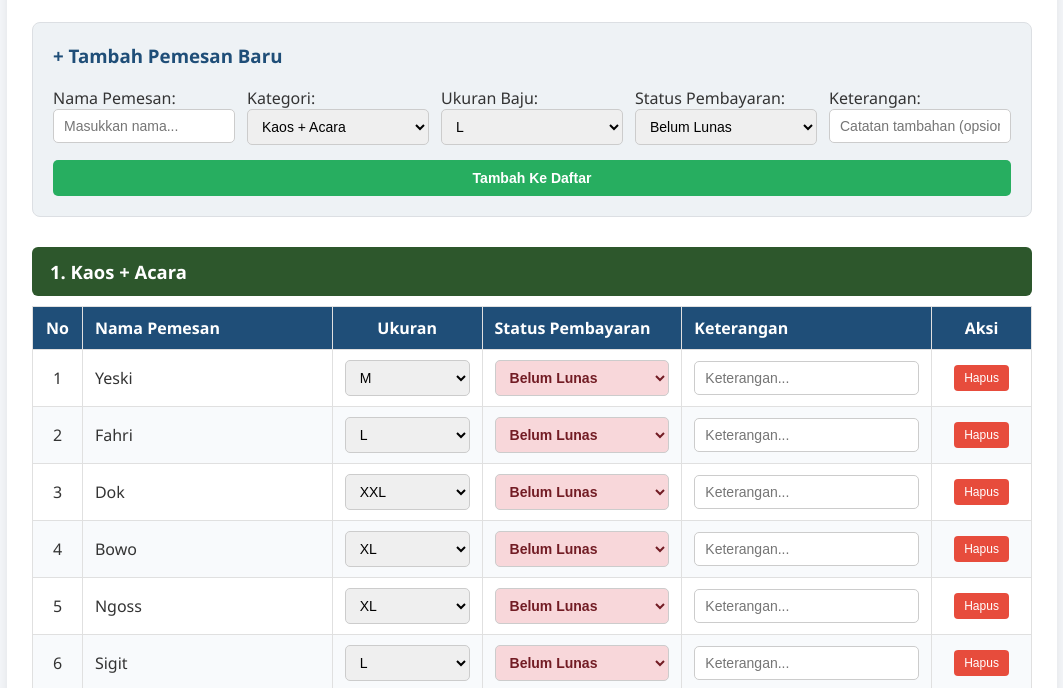
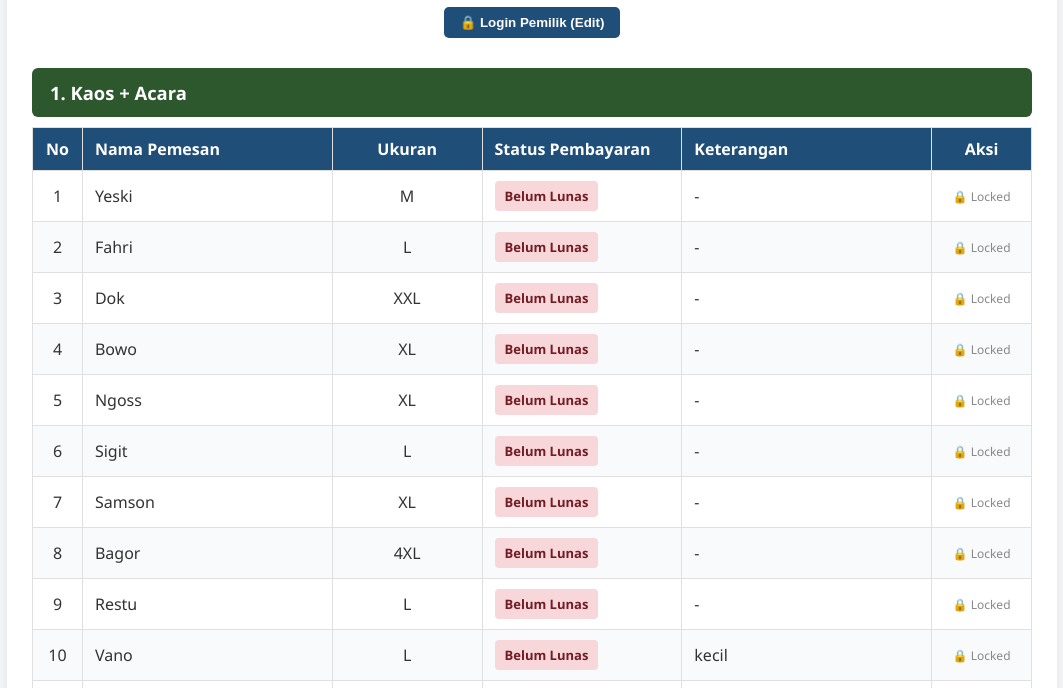
Before and after one commit to elangmahendrawan8-a11y/Order-kaos-blunk, a plain HTML site: page index.html in a window 1280 px wide. Shown: the part 112-800 px from the top of the page, without its empty margins (108-1171 px from the left). Drawn offline with Linux system fonts and the light colour scheme.

Commit message:
Enhance admin features and UI for order management
Updated styles and functionality for admin features, including visibility of form cards and buttons based on admin status. Enhanced data handling for order entries and improved user interface elements.

```diff
--- a/index.html
+++ b/index.html
@@ -6,25 +6,28 @@
     <title>List Orderan Kaos BLNK SQUAD</title>
     <style>
         body { font-family: 'Segoe UI', Tahoma, Geneva, Verdana, sans-serif; margin: 20px; background-color: #f4f6f9; color: #333; }
-        h1 { text-align: center; color: #1f4e78; margin-bottom: 25px; }
+        h1 { text-align: center; color: #1f4e78; margin-bottom: 10px; }
+        .admin-bar { text-align: center; margin-bottom: 20px; }
+        .admin-btn { background-color: #1f4e78; color: white; border: none; padding: 8px 16px; border-radius: 5px; cursor: pointer; font-weight: bold; }
+        .admin-btn.active { background-color: #e74c3c; }
         .container { max-width: 1000px; margin: 0 auto; background: #fff; padding: 25px; border-radius: 10px; box-shadow: 0 4px 12px rgba(0,0,0,0.08); }
-        .form-card { background-color: #eef2f5; padding: 20px; border-radius: 8px; margin-bottom: 30px; border: 1px solid #dcdfe3; }
+        .form-card { background-color: #eef2f5; padding: 20px; border-radius: 8px; margin-bottom: 30px; border: 1px solid #dcdfe3; display: none; }
+        .form-card.show { display: block; }
         .form-card h3 { margin-top: 0; color: #1f4e78; }
         .form-grid { display: grid; grid-template-columns: repeat(auto-fit, minmax(180px, 1fr)); gap: 12px; margin-bottom: 15px; }
-        .btn-submit { background-color: #27ae60; color: white; border: none; padding: 10px 20px; font-size: 14px; font-weight: bold; border-radius: 5px; cursor: pointer; width: 100%; transition: background 0.2s; }
-        .btn-submit:hover { background-color: #219150; }
-        .btn-delete { background-color: #e74c3c; color: white; border: none; padding: 6px 10px; border-radius: 4px; cursor: pointer; font-size: 12px; }
-        .btn-delete:hover { background-color: #c0392b; }
+        .btn-submit { background-color: #27ae60; color: white; border: none; padding: 10px 20px; font-size: 14px; font-weight: bold; border-radius: 5px; cursor: pointer; width: 100%; }
+        .btn-delete { background-color: #e74c3c; color: white; border: none; padding: 6px 10px; border-radius: 4px; cursor: pointer; font-size: 12px; display: none; }
+        .btn-delete.show { display: inline-block; }
         .category-title { background-color: #2d572c; color: white; padding: 12px 18px; margin-top: 30px; border-radius: 6px; font-size: 1.15rem; font-weight: bold; }
         table { width: 100%; border-collapse: collapse; margin-top: 10px; margin-bottom: 25px; }
         th, td { border: 1px solid #e0e0e0; padding: 10px 12px; text-align: left; }
         th { background-color: #1f4e78; color: white; font-weight: 600; }
         tr:nth-child(even) { background-color: #f8fafc; }
         select, input[type="text"] { width: 100%; padding: 8px 10px; border: 1px solid #ccc; border-radius: 5px; box-sizing: border-box; font-size: 14px; }
-        select:focus, input[type="text"]:focus { outline: none; border-color: #1f4e78; box-shadow: 0 0 5px rgba(31,78,120,0.3); }
-        .status-lunas { background-color: #d4edda !important; color: #155724 !important; font-weight: bold; }
-        .status-dp { background-color: #fff3cd !important; color: #856404 !important; font-weight: bold; }
-        .status-belum { background-color: #f8d7da !important; color: #721c24 !important; font-weight: bold; }
+        .status-badge { padding: 6px 10px; border-radius: 4px; font-weight: bold; display: inline-block; font-size: 13px; }
+        .status-lunas { background-color: #d4edda; color: #155724; }
+        .status-dp { background-color: #fff3cd; color: #856404; }
+        .status-belum { background-color: #f8d7da; color: #721c24; }
         @media (max-width: 600px) { .container { padding: 12px; } table, th, td { font-size: 13px; padding: 6px; } }
     </style>
 </head>
@@ -33,7 +36,11 @@
 <div class="container">
     <h1>LIST ORDERAN KAOS BLNK SQUAD</h1>
 
-    <div class="form-card">
+    <div class="admin-bar">
+        <button id="btn-login" class="admin-btn" onclick="toggleAdmin()">🔒 Login Pemilik (Edit)</button>
+    </div>
+
+    <div id="form-admin" class="form-card">
         <h3>+ Tambah Pemesan Baru</h3>
         <div class="form-grid">
             <div>
@@ -108,64 +115,96 @@
 </div>
 
 <script>
-    const dataAcara = [
-        { nama: "Yeski", size: "M", ket: "" },
-        { nama: "Fahri", size: "L", ket: "" },
-        { nama: "Dok", size: "XXL", ket: "" },
-        { nama: "Bowo", size: "XL", ket: "" },
-        { nama: "Ngoss", size: "XL", ket: "" },
-        { nama: "Sigit", size: "L", ket: "" },
-        { nama: "Samson", size: "XL", ket: "" },
-        { nama: "Bagor", size: "4XL", ket: "" },
-        { nama: "Restu", size: "L", ket: "" },
-        { nama: "Vano", size: "L", ket: "kecil" },
-        { nama: "Zanu", size: "XL", ket: "" },
-        { nama: "Irfan", size: "L", ket: "" },
-        { nama: "Elang", size: "L", ket: "" },
-        { nama: "Danis", size: "M", ket: "" },
-        { nama: "Adit", size: "XL", ket: "" },
-        { nama: "Zaki", size: "XXL", ket: "" },
-        { nama: "Iwang", size: "XL", ket: "" },
-        { nama: "Suta", size: "L", ket: "" },
-        { nama: "Kiko", size: "XL", ket: "" },
-        { nama: "Nugroho", size: "L", ket: "" },
-        { nama: "Kipkip", size: "L", ket: "" },
-        { nama: "Sahid", size: "M", ket: "" },
-        { nama: "Gustoong", size: "XL", ket: "" },
-        { nama: "Gundul", size: "L", ket: "" },
-        { nama: "Dok", size: "L", ket: "" }
+    // KATA SANDI PEMILIK (Bisa diganti sesuai keinginan)
+    const ADMIN_PASSWORD = "admin123";
+    let isAdmin = false;
+
+    const defaultAcara = [
+        { nama: "Yeski", size: "M", status: "Belum Lunas", ket: "" },
+        { nama: "Fahri", size: "L", status: "Belum Lunas", ket: "" },
+        { nama: "Dok", size: "XXL", status: "Belum Lunas", ket: "" },
+        { nama: "Bowo", size: "XL", status: "Belum Lunas", ket: "" },
+        { nama: "Ngoss", size: "XL", status: "Belum Lunas", ket: "" },
+        { nama: "Sigit", size: "L", status: "Belum Lunas", ket: "" },
+        { nama: "Samson", size: "XL", status: "Belum Lunas", ket: "" },
+        { nama: "Bagor", size: "4XL", status: "Belum Lunas", ket: "" },
+        { nama: "Restu", size: "L", status: "Belum Lunas", ket: "" },
+        { nama: "Vano", size: "L", status: "Belum Lunas", ket: "kecil" },
+        { nama: "Zanu", size: "XL", status: "Belum Lunas", ket: "" },
+        { nama: "Irfan", size: "L", status: "Belum Lunas", ket: "" },
+        { nama: "Elang", size: "L", status: "Belum Lunas", ket: "" },
+        { nama: "Danis", size: "M", status: "Belum Lunas", ket: "" },
+        { nama: "Adit", size: "XL", status: "Belum Lunas", ket: "" },
+        { nama: "Zaki", size: "XXL", status: "Belum Lunas", ket: "" },
+        { nama: "Iwang", size: "XL", status: "Belum Lunas", ket: "" },
+        { nama: "Suta", size: "L", status: "Belum Lunas", ket: "" },
+        { nama: "Kiko", size: "XL", status: "Belum Lunas", ket: "" },
+        { nama: "Nugroho", size: "L", status: "Belum Lunas", ket: "" },
+        { nama: "Kipkip", size: "L", status: "Belum Lunas", ket: "" },
+        { nama: "Sahid", size: "M", status: "Belum Lunas", ket: "" },
+        { nama: "Gustoong", size: "XL", status: "Belum Lunas", ket: "" },
+        { nama: "Gundul", size: "L", status: "Belum Lunas", ket: "" },
+        { nama: "Dok", size: "L", status: "Belum Lunas", ket: "" }
     ];
 
-    const dataKaos = [
-        { nama: "Kaper", size: "XXL", ket: "" },
-        { nama: "Gusti", size: "4XL", ket: "" },
-        { nama: "Boni", size: "XL", ket: "" },
-        { nama: "Rafif", size: "XL", ket: "" },
-        { nama: "Toks", size: "L", ket: "" },
-        { nama: "Papah Galih", size: "XXL", ket: "" },
-        { nama: "Mamah Yosinta", size: "XL", ket: "" },
-        { nama: "Lutvi", size: "M", ket: "" },
-        { nama: "Arya", size: "L", ket: "" },
-        { nama: "Mendi", size: "XXL", ket: "" },
-        { nama: "Bowo 1", size: "XL", ket: "" },
-        { nama: "Bowo 2", size: "M", ket: "" },
-        { nama: "Pek Mikk", size: "L", ket: "" },
-        { nama: "Elza", size: "XL", ket: "" },
-        { nama: "Ayah Utit 1", size: "M", ket: "" },
-        { nama: "David Unyil", size: "L", ket: "" },
-        { nama: "Candra", size: "XL", ket: "" },
-        { nama: "Anam", size: "L", ket: "" },
-        { nama: "Sigit 2", size: "L", ket: "" },
-        { nama: "Gundul 2", size: "XL", ket: "" },
-        { nama: "Weng", size: "XL", ket: "" },
-        { nama: "Ayah Utit 2", size: "XL", ket: "" },
-        { nama: "Pak Wan", size: "XXL", ket: "" },
-        { nama: "PUNGKI", size: "L", ket: "" },
-        { nama: "Mas Gogon", size: "L", ket: "" },
-        { nama: "Mas Gogos", size: "S", ket: "" }
+    const defaultKaos = [
+        { nama: "Kaper", size: "XXL", status: "Belum Lunas", ket: "" },
+        { nama: "Gusti", size: "4XL", status: "Belum Lunas", ket: "" },
+        { nama: "Boni", size: "XL", status: "Belum Lunas", ket: "" },
+        { nama: "Rafif", size: "XL", status: "Belum Lunas", ket: "" },
+        { nama: "Toks", size: "L", status: "Belum Lunas", ket: "" },
+        { nama: "Papah Galih", size: "XXL", status: "Belum Lunas", ket: "" },
+        { nama: "Mamah Yosinta", size: "XL", status: "Belum Lunas", ket: "" },
+        { nama: "Lutvi", size: "M", status: "Belum Lunas", ket: "" },
+        { nama: "Arya", size: "L", status: "Belum Lunas", ket: "" },
+        { nama: "Mendi", size: "XXL", status: "Belum Lunas", ket: "" },
+        { nama: "Bowo 1", size: "XL", status: "Belum Lunas", ket: "" },
+        { nama: "Bowo 2", size: "M", status: "Belum Lunas", ket: "" },
+        { nama: "Pek Mikk", size: "L", status: "Belum Lunas", ket: "" },
+        { nama: "Elza", size: "XL", status: "Belum Lunas", ket: "" },
+        { nama: "Ayah Utit 1", size: "M", status: "Belum Lunas", ket: "" },
+        { nama: "David Unyil", size: "L", status: "Belum Lunas", ket: "" },
+        { nama: "Candra", size: "XL", status: "Belum Lunas", ket: "" },
+        { nama: "Anam", size: "L", status: "Belum Lunas", ket: "" },
+        { nama: "Sigit 2", size: "L", status: "Belum Lunas", ket: "" },
+        { nama: "Gundul 2", size: "XL", status: "Belum Lunas", ket: "" },
+        { nama: "Weng", size: "XL", status: "Belum Lunas", ket: "" },
+        { nama: "Ayah Utit 2", size: "XL", status: "Belum Lunas", ket: "" },
+        { nama: "Pak Wan", size: "XXL", status: "Belum Lunas", ket: "" },
+        { nama: "PUNGKI", size: "L", status: "Belum Lunas", ket: "" },
+        { nama: "Mas Gogon", size: "L", status: "Belum Lunas", ket: "" },
+        { nama: "Mas Gogos", size: "S", status: "Belum Lunas", ket: "" }
     ];
 
+    let dataAcara = JSON.parse(localStorage.getItem('blnk_dataAcara')) || defaultAcara;
+    let dataKaos = JSON.parse(localStorage.getItem('blnk_dataKaos')) || defaultKaos;
     const sizeOptions = ["S", "M", "L", "XL", "XXL", "3XL", "4XL", "5XL"];
+
+    function saveData() {
+        localStorage.setItem('blnk_dataAcara', JSON.stringify(dataAcara));
+        localStorage.setItem('blnk_dataKaos', JSON.stringify(dataKaos));
+    }
+
+    function toggleAdmin() {
+        if (isAdmin) {
+            isAdmin = false;
+            document.getElementById("btn-login").textContent = "🔒 Login Pemilik (Edit)";
+            document.getElementById("btn-login").classList.remove("active");
+            document.getElementById("form-admin").classList.remove("show");
+            renderAll();
+        } else {
+            const pass = prompt("Masukkan kata sandi pemilik:");
+            if (pass === ADMIN_PASSWORD) {
+                isAdmin = true;
+                document.getElementById("btn-login").textContent = "🔓 Keluar Mode Edit";
+                document.getElementById("btn-login").classList.add("active");
+                document.getElementById("form-admin").classList.add("show");
+                renderAll();
+            } else if (pass !== null) {
+                alert("Kata sandi salah!");
+            }
+        }
+    }
 
     function generateTableRows(dataList, tableId) {
         const tbody = document.getElementById(tableId);
@@ -174,30 +213,42 @@
         dataList.forEach((item, index) => {
             const tr = document.createElement("tr");
 
+            // No
             const tdNo = document.createElement("td");
             tdNo.textContent = index + 1;
             tdNo.style.textAlign = "center";
             tr.appendChild(tdNo);
 
+            // Nama
             const tdNama = document.createElement("td");
             tdNama.textContent = item.nama;
             tr.appendChild(tdNama);
 
+            // Ukuran
             const tdSize = document.createElement("td");
+            if (isAdmin) {
                 const selectSize = document.createElement("select");
                 sizeOptions.forEach(opt => {
                     const option = document.createElement("option");
                     option.value = opt;
                     option.textContent = opt;
-                if (opt.toUpperCase() === item.size.toUpperCase()) {
-                    option.selected = true;
-                }
+                    if (opt.toUpperCase() === (item.size || "").toUpperCase()) option.selected = true;
                     selectSize.appendChild(option);
                 });
+                selectSize.addEventListener("change", () => {
+                    item.size = selectSize.value;
+                    saveData();
+                });
                 tdSize.appendChild(selectSize);
+            } else {
+                tdSize.textContent = item.size;
+                tdSize.style.textAlign = "center";
+            }
             tr.appendChild(tdSize);
 
+            // Status Pembayaran
             const tdStatus = document.createElement("td");
+            if (isAdmin) {
                 const selectStatus = document.createElement("select");
                 const statusOptions = ["Belum Lunas", "Masih DP", "Lunas"];
                 statusOptions.forEach(st => {
@@ -207,37 +258,57 @@
                     if (st === item.status) option.selected = true;
                     selectStatus.appendChild(option);
                 });
-
-            function updateStatusColor() {
-                selectStatus.className = "";
-                if (selectStatus.value === "Lunas") selectStatus.classList.add("status-lunas");
-                else if (selectStatus.value === "Masih DP") selectStatus.classList.add("status-dp");
-                else selectStatus.classList.add("status-belum");
+                selectStatus.addEventListener("change", () => {
+                    item.status = selectStatus.value;
+                    saveData();
+                });
+                tdStatus.appendChild(selectStatus);
+            } else {
+                const badge = document.createElement("span");
+                badge.textContent = item.status;
+                badge.className = "status-badge ";
+                if (item.status === "Lunas") badge.className += "status-lunas";
+                else if (item.status === "Masih DP") badge.className += "status-dp";
+                else badge.className += "status-belum";
+                tdStatus.appendChild(badge);
             }
-            selectStatus.addEventListener("change", updateStatusColor);
-            updateStatusColor();
-
-            tdStatus.appendChild(selectStatus);
             tr.appendChild(tdStatus);
 
+            // Keterangan
             const tdKet = document.createElement("td");
+            if (isAdmin) {
                 const inputKet = document.createElement("input");
                 inputKet.type = "text";
                 inputKet.value = item.ket || "";
                 inputKet.placeholder = "Keterangan...";
+                inputKet.addEventListener("input", () => {
+                    item.ket = inputKet.value;
+                    saveData();
+                });
                 tdKet.appendChild(inputKet);
+            } else {
+                tdKet.textContent = item.ket || "-";
+            }
             tr.appendChild(tdKet);
 
+            // Aksi (Hapus)
             const tdAksi = document.createElement("td");
             tdAksi.style.textAlign = "center";
+            if (isAdmin) {
                 const btnDelete = document.createElement("button");
-            btnDelete.className = "btn-delete";
+                btnDelete.className = "btn-delete show";
                 btnDelete.textContent = "Hapus";
                 btnDelete.onclick = () => {
                     dataList.splice(index, 1);
+                    saveData();
                     renderAll();
                 };
                 tdAksi.appendChild(btnDelete);
+            } else {
+                tdAksi.textContent = "🔒 Locked";
+                tdAksi.style.fontSize = "12px";
+                tdAksi.style.color = "#888";
+            }
             tr.appendChild(tdAksi);
 
             tbody.appendChild(tr);
@@ -250,6 +321,7 @@
     }
 
     function tambahPemesan() {
+        if (!isAdmin) return;
         const nama = document.getElementById("new-nama").value.trim();
         const kategori = document.getElementById("new-kategori").value;
         const size = document.getElementById("new-size").value;
@@ -272,6 +344,7 @@
         document.getElementById("new-nama").value = "";
         document.getElementById("new-ket").value = "";
 
+        saveData();
         renderAll();
     }
 
```
Lines whose indentation alone changed are shown as unchanged.
